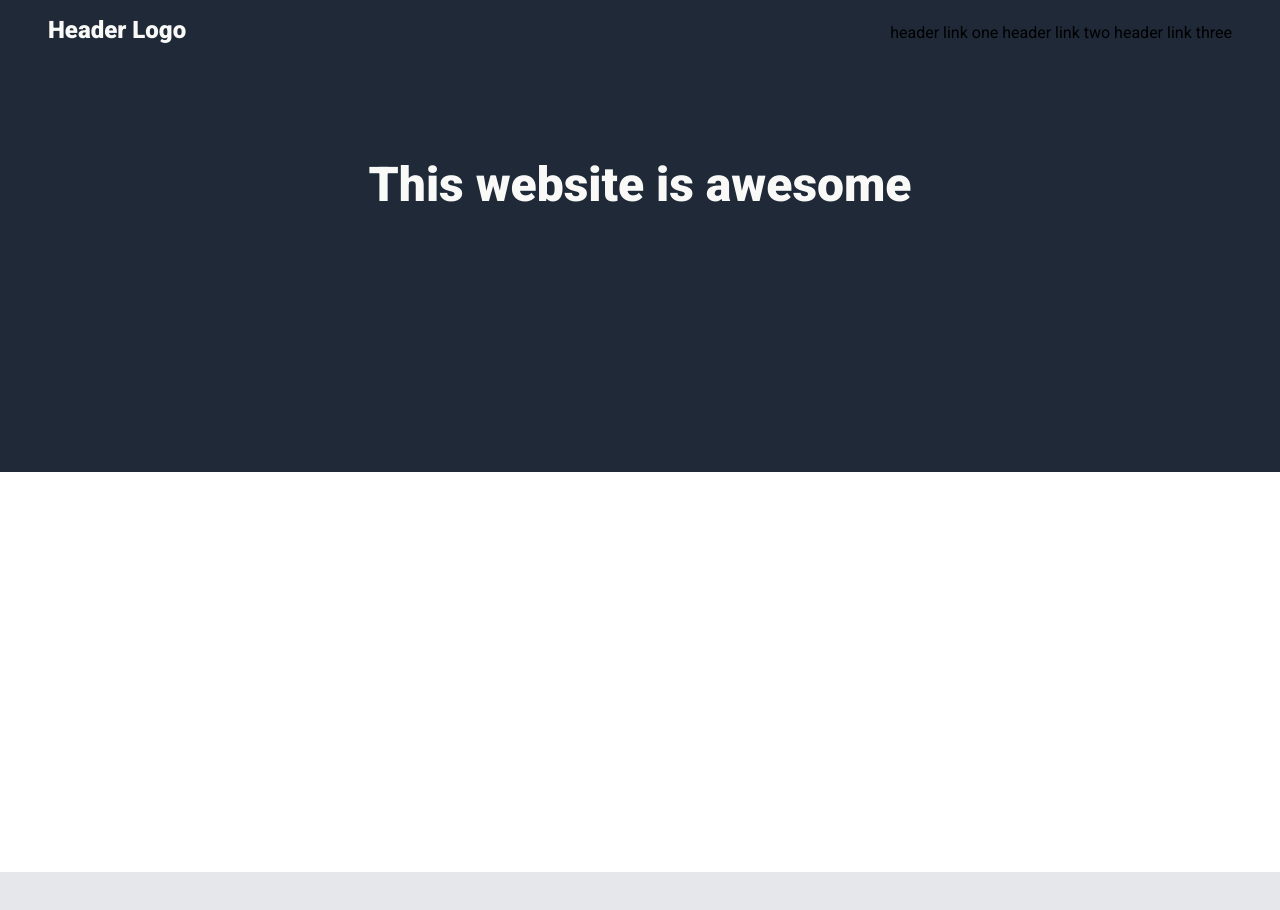
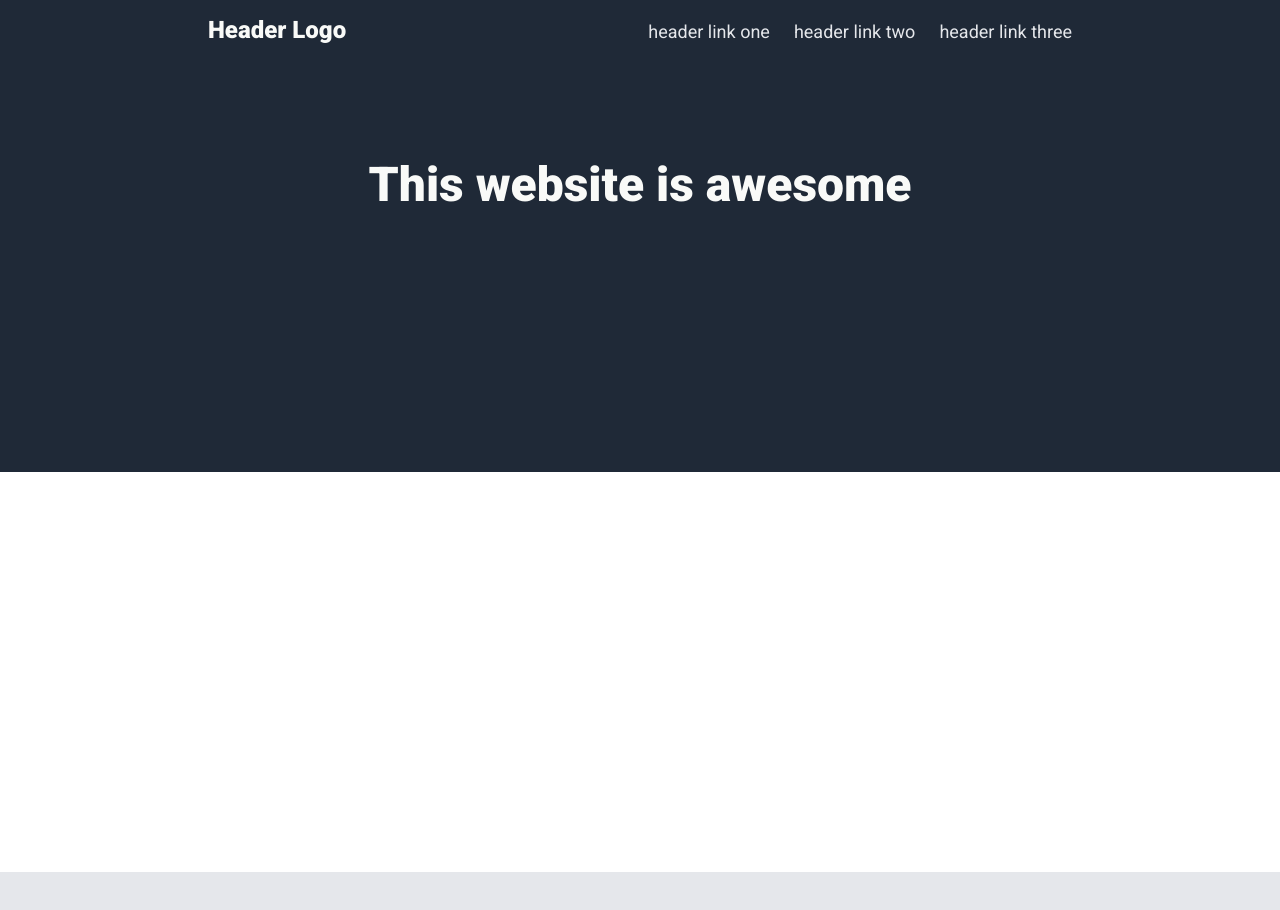
Before and after one commit to taylorjknipe/landing_page, a plain HTML site: page index.html in a window 1280 px wide. Shown: the top 910 px of the page. Drawn offline with Linux system fonts and the light colour scheme.

Commit message:
Added header links and styled them

```diff
--- a/index.html
+++ b/index.html
@@ -10,7 +10,13 @@
     <header>
         <div class="nav">
             <span class="logo">Header Logo</span>
-            <span class="links">header link one  header link two  header link three</span>
+            <div class="links">
+                <ul>
+                    <li><a href="#">header link one</a></li>
+                    <li><a href="#">header link two</a></li>
+                    <li><a href="#">header link three</a></li>
+                </ul>
+            </div>
         </div>
         <div class="main-block">
             <h1>This website is awesome</h1>
--- a/styles.css
+++ b/styles.css
@@ -12,7 +12,7 @@ body {
 header {
     height: 55vh;
     background-color: #1F2937;
-    padding: 1em 3em;
+    padding: 1em 13em;
 }
 
 div {
@@ -25,9 +25,16 @@ div {
     color: #F9FAF8;
 }
 
-.links {
+ul {
+    list-style: none;
     display: flex;
-    gap: 2em;
+    gap: 1.5em;
+}
+
+li a {
+    color: #E5E7EB;
+    font-size: 18px;
+    text-decoration: none;
 }
 
 .nav {
```
